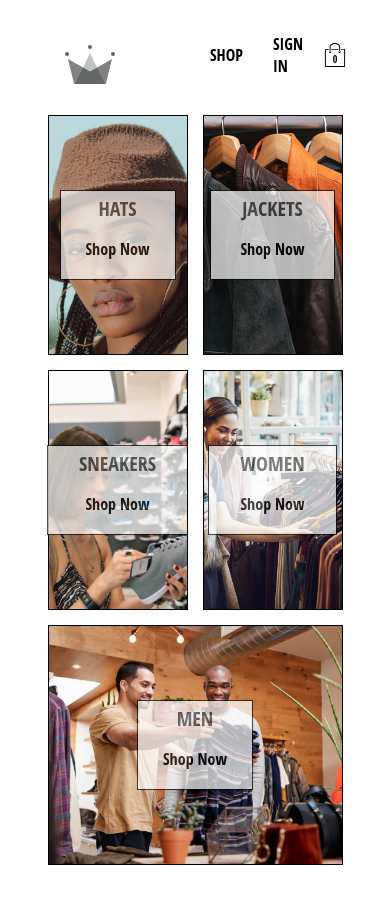
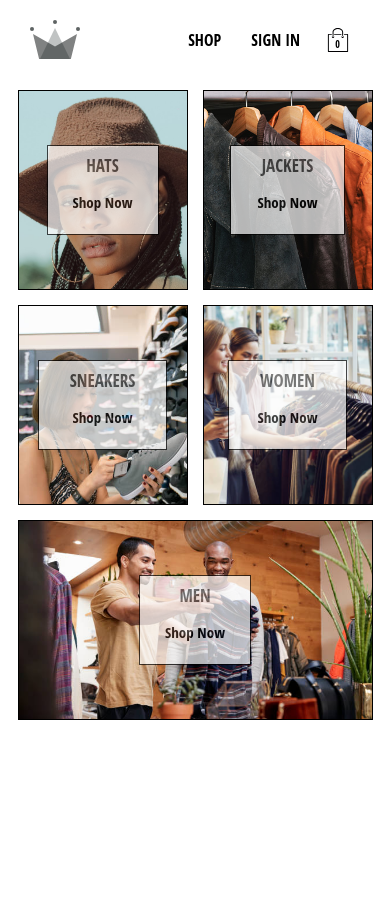
Before and after one commit to wasami-martins/nevo-clothing, a React (Vite) app: page / in a window 390 px wide. After the commit the page ends 844 px from the top, so only its background shows below. Built offline with nearby package versions, Linux system fonts and the light colour scheme; no server answers; the database is empty.

Commit message:
added mobile responsiveness

```diff
--- a/src/App.jsx
+++ b/src/App.jsx
@@ -5,9 +5,12 @@ import Navigation from "./Routes/navigation/Navigation";
 import Authentication from "./Routes/authentication/authentication";
 import Shop from "./Routes/shop/shop";
 import Checkout from "./Routes/checkout/checkout";
+import { GlobalStyle } from "./global.styles";
 
 const App = () => {
   return (
+    <div>
+      <GlobalStyle />
       <Routes>
         <Route path="/" element={<Navigation />}>
           <Route index element={<Home />} />
@@ -16,6 +19,7 @@ const App = () => {
           <Route path="checkout" element={<Checkout />} />
         </Route>
       </Routes>
+    </div>
   );
 };
 
--- a/src/Routes/navigation/Navigation.jsx
+++ b/src/Routes/navigation/Navigation.jsx
@@ -12,9 +12,9 @@ import logo from "/assets/crown.svg";
 
 import {
   NavigationContainer,
+  NavLinks,
+  NavLink,
   LogoContainer,
-  NavLinkContainer,
-  NavLink,
 } from "./navigation.styles.jsx";
 
 const Navigation = () => {
@@ -29,21 +29,18 @@ const Navigation = () => {
             <img src={logo} alt="logo" />
           </div>
         </LogoContainer>
-        <NavLinkContainer>
+        <NavLinks>
           <NavLink to="/shop">SHOP</NavLink>
 
           {currentUser ? (
-            <NavLink as= 'span' onClick={signOutUser}>
-              {" "}
-              SIGN OUT{" "}
+            <NavLink as="span" onClick={signOutUser}>
+              SIGN OUT
             </NavLink>
           ) : (
-            <NavLink className="nav-link" to="/auth">
-              SIGN IN
-            </NavLink>
+            <NavLink to="/auth">SIGN IN</NavLink>
           )}
           <CartIcon />
-        </NavLinkContainer>
+        </NavLinks>
         {isCartOpen && <CartDropdown />}
       </NavigationContainer>
       <Outlet />
--- a/src/Routes/navigation/navigation.styles.jsx
+++ b/src/Routes/navigation/navigation.styles.jsx
@@ -7,19 +7,35 @@ export const NavigationContainer = styled.div`
   display: flex;
   justify-content: space-between;
   margin-bottom: 25px;
+
+  @media screen and (max-width: 800px) {
+    height: 60px;
+    padding: 10px 20px;
+    margin-bottom: 20px;
+  }
 `;
 
 export const LogoContainer = styled(Link)`
   height: 100%;
   width: 70px;
   padding: 25px;
+
+  @media screen and (max-width: 800px) {
+    width: 50px;
+    padding: 0;
+  }
 `;
-export const NavLinkContainer = styled.div`
+
+export const NavLinks = styled.div`
   width: 50%;
   height: 100%;
   display: flex;
   align-items: center;
   justify-content: flex-end;
+
+  @media screen and (max-width: 800px) {
+    width: 80%;
+  }
 `;
 
 export const NavLink = styled(Link)`
--- a/src/Routes/shop/shop.jsx
+++ b/src/Routes/shop/shop.jsx
@@ -3,8 +3,6 @@ import { Routes, Route } from "react-router-dom";
 
 import Category from "../category/category.component";
 import CategoriesPreview from "../categories-preview/categories-preview.component";
-
-import "./shop.styles.scss";
 
 const Shop = () => {
   return (
--- a/src/Routes/shop/shop.styles.scss
+++ /dev/null
@@ -1,6 +0,0 @@
-.products-container {
-  display: grid;
-  grid-template-columns: repeat(4, 1fr);
-  column-gap: 10px;
-  row-gap: 50px;
-}
--- a/src/components/category-preview/category-preview.styles.jsx
+++ b/src/components/category-preview/category-preview.styles.jsx
@@ -6,6 +6,10 @@ export const CategoryPreviewContainer = styled.div`
   display: flex;
   flex-direction: column;
   margin-bottom: 30px;
+
+  @media screen and (max-width: 800px) {
+    align-items: center;
+  }
 `;
 
 export const Title = styled(Link)`
@@ -18,4 +22,15 @@ export const Preview = styled.div`
   display: grid;
   grid-template-columns: repeat(4, 1fr);
   column-gap: 20px;
+
+  @media screen and (max-width: 800px) {
+    grid-template-columns: 1fr 1fr;
+    grid-column-gap: 15px;
+    grid-row-gap: 25px;
+  }
+
+  @media screen and (max-width: 400px) {
+    grid-template-columns: 1fr;
+    grid-row-gap: 25px;
+  }
 `;
--- a/src/components/directory-item/directory-item.styles.jsx
+++ b/src/components/directory-item/directory-item.styles.jsx
@@ -30,6 +30,16 @@ export const Body = styled.div`
   p {
     font-weight: lighter;
     font-size: 16px;
+  }
+
+  @media screen and (max-width: 800px) {
+    h2 {
+      font-size: 17px;
+    }
+
+    p {
+      font-size: 15px;
+    }
   }
 `;
 
@@ -64,4 +74,8 @@ export const DirectoryItemContainer = styled.div`
       opacity: 0.9;
     }
   }
+
+  @media screen and (max-width: 800px) {
+    height: 200px;
+  }
 `;
--- a/src/components/product-card/product-card.jsx
+++ b/src/components/product-card/product-card.jsx
@@ -20,7 +20,7 @@ const ProductCard = ({ product }) => {
       <img src={imageUrl} alt={`${name}`} />
       <Footer>
         <Name>{name}</Name>
-        <Price>{price}</Price>
+        <Price> ${price}</Price>
       </Footer>
       <Button
         buttonType={BUTTON_TYPE_CLASSES.inverted}
--- a/src/components/product-card/product-card.styles.jsx
+++ b/src/components/product-card/product-card.styles.jsx
@@ -33,6 +33,31 @@ export const ProductCartContainer = styled.div`
       display: flex;
     }
   }
+
+  @media screen and (max-width: 800px) {
+    width: 40vw;
+
+    button {
+      display: block;
+      opacity: 0.9;
+      min-width: unset;
+      padding: 0 10px;
+
+      &:hover {
+        img {
+          opacity: unset;
+        }
+
+        button {
+          opacity: unset;
+        }
+      }
+    }
+  }
+
+  @media screen and (max-width: 400px) {
+    width: 80vw;
+  }
 `;
 
 export const Footer = styled.div`
--- /dev/null
+++ b/src/global.styles.jsx
@@ -0,0 +1,18 @@
+import { createGlobalStyle } from "styled-components";
+
+export const GlobalStyle = createGlobalStyle`
+	body {
+		font-family: 'Open Sans Condensed';
+		padding: 20px 40px;
+		@media screen and (max-width: 800px) {
+			padding: 10px;
+		}
+	}
+	a {
+		text-decoration: none;
+		color: black;
+	}
+	* {
+		box-sizing: border-box;
+	}
+`;
```
Lines whose indentation alone changed are shown as unchanged.
